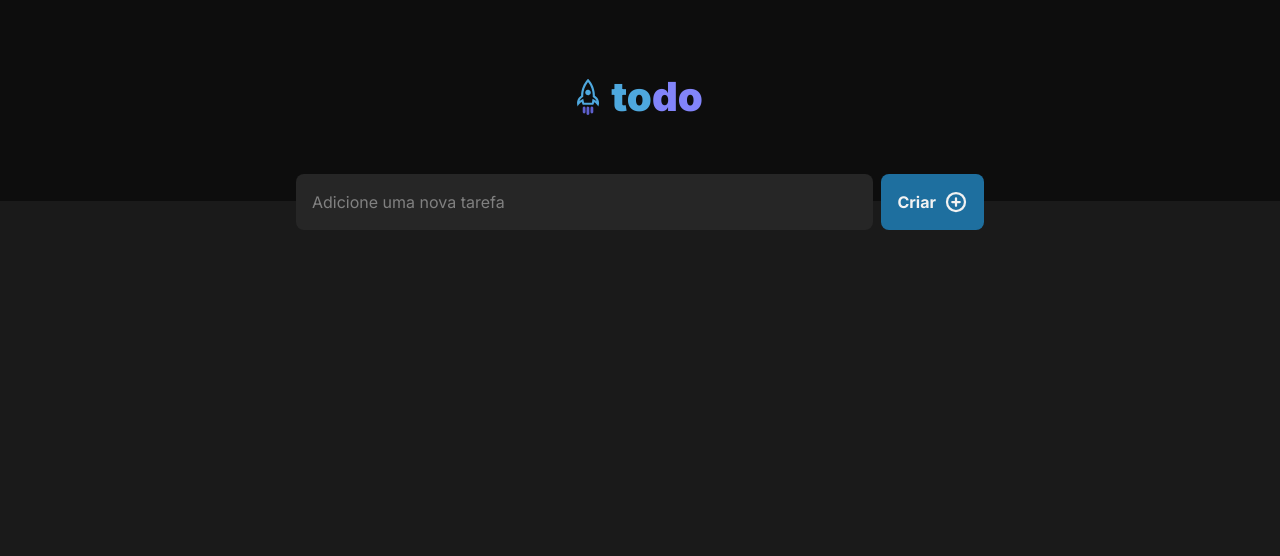
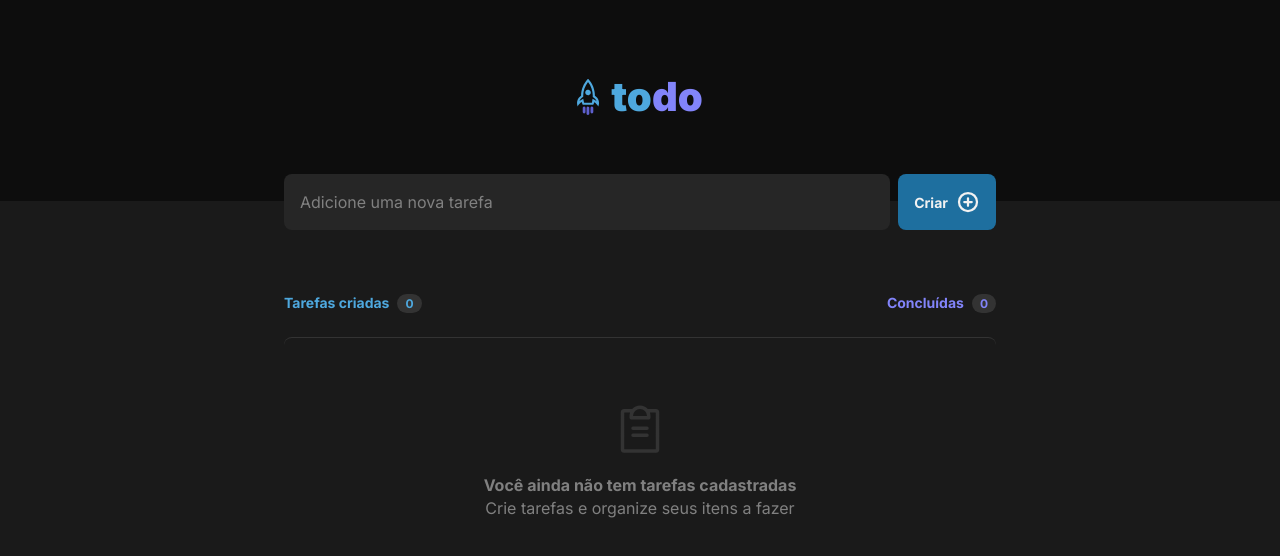
Before and after one commit to yuriqpaiva/todo-list-ignite, a React (Vite) app: page / in a window 1280 px wide. Shown: the top 556 px of the page. Built offline with nearby package versions, Linux system fonts and the light colour scheme.

Commit message:
Add todos feature

```diff
--- /dev/null
+++ b/src/App.module.css
@@ -0,0 +1,5 @@
+.wrapper {
+  max-width: 47.5rem;
+  margin: 0 auto;
+  padding: 0 1.5rem;
+}
--- a/src/App.tsx
+++ b/src/App.tsx
@@ -1,13 +1,15 @@
 import { AddTodo } from './components/AddTodo';
 import { Header } from './components/Header';
+import { Todos } from './components/Todos';
 import './styles/globals.css';
+import styles from './App.module.css';
 
 function App() {
   return (
     <>
       <Header />
-      <main>
-        <AddTodo />
+      <main className={styles.wrapper}>
+        <Todos />
       </main>
     </>
   );
--- a/src/components/AddTodo.module.css
+++ b/src/components/AddTodo.module.css
@@ -1,8 +1,4 @@
 .addTodo {
-  max-width: 46rem;
-  padding: 0 1.5rem;
-  margin: 0 auto;
-
   margin-top: -1.68rem;
 
   display: flex;
@@ -29,6 +25,7 @@
   background: var(--blue-dark);
   border-radius: 8px;
   color: var(--gray-100);
+  font-size: 0.875rem;
   font-weight: 700;
   border: none;
 
@@ -39,6 +36,10 @@
   gap: 0.5rem;
 }
 
-.addTodo button:hover {
+.addTodo button:not(:disabled):hover {
   background: var(--blue);
 }
+
+.addTodo button:disabled {
+  cursor: not-allowed;
+}
--- a/src/components/AddTodo.tsx
+++ b/src/components/AddTodo.tsx
@@ -1,17 +1,38 @@
 import { PlusCircle } from '@phosphor-icons/react';
 import styles from './AddTodo.module.css';
+import { ChangeEvent, useState } from 'react';
 
-export function AddTodo() {
+interface Props {
+  onTaskSubmit: (task: string) => void;
+}
+
+export function AddTodo({ onTaskSubmit }: Props) {
+  const [task, setTask] = useState('');
+
+  const isButtonDisabled = task.length === 0;
+
+  function handleTaskChange(event: ChangeEvent<HTMLInputElement>) {
+    setTask(event.target.value);
+  }
+
+  function handleTaskSubmit(event: ChangeEvent<HTMLFormElement>) {
+    event.preventDefault();
+    onTaskSubmit(task);
+    setTask('');
+  }
+
   return (
-    <div className={styles.addTodo}>
+    <form className={styles.addTodo} onSubmit={handleTaskSubmit}>
       <input
         type="text"
         placeholder="Adicione uma nova tarefa"
         className="todo-input"
+        value={task}
+        onChange={handleTaskChange}
       />
-      <button>
+      <button type="submit" disabled={isButtonDisabled}>
         Criar <PlusCircle size={24} weight="bold" />
       </button>
-    </div>
+    </form>
   );
 }
--- /dev/null
+++ b/src/components/EmptyTodos.module.css
@@ -0,0 +1,22 @@
+.emptyTodos {
+  display: flex;
+  flex-direction: column;
+  align-items: center;
+  padding: 4rem 1.5rem;
+}
+
+.emptyTodos svg {
+  color: var(--gray-400);
+  margin-bottom: 1rem;
+}
+
+.emptyTodos > p {
+  text-align: center;
+  color: var(--gray-300);
+  line-height: 1.4;
+}
+
+.emptyTodos > p strong {
+  font-weight: bold;
+  display: block;
+}
--- /dev/null
+++ b/src/components/EmptyTodos.tsx
@@ -0,0 +1,14 @@
+import { ClipboardText } from '@phosphor-icons/react';
+import styles from './EmptyTodos.module.css';
+
+export function EmptyTodos() {
+  return (
+    <li className={styles.emptyTodos}>
+      <ClipboardText size={56} />
+      <p>
+        <strong>Você ainda não tem tarefas cadastradas</strong> Crie tarefas e
+        organize seus itens a fazer
+      </p>
+    </li>
+  );
+}
--- /dev/null
+++ b/src/components/TodoCard.module.css
@@ -0,0 +1,65 @@
+.todoCard {
+  padding: 1rem;
+  background: var(--gray-500);
+
+  display: flex;
+  align-items: flex-start;
+  justify-content: space-between;
+  gap: 0.75rem;
+
+  width: 100%;
+
+  border-radius: 8px;
+}
+
+.todoCard + .todoCard {
+  margin-top: 0.75rem;
+}
+
+.todoCard div:first-child {
+  display: flex;
+  align-items: center;
+  gap: 0.75rem;
+}
+
+.todoCard p {
+  color: var(--gray-100);
+}
+
+.todoCard p.checked {
+  text-decoration: line-through;
+  color: var(--gray-300);
+}
+
+.todoCard button {
+  background: transparent;
+  border: none;
+  cursor: pointer;
+  line-height: 0;
+}
+
+.circleIcon {
+  color: var(--blue);
+}
+
+.checkedIcon {
+  position: relative;
+  color: var(--purple-dark);
+}
+
+.checkedIcon:hover {
+  color: var(--purple);
+}
+
+.trashIcon {
+  color: var(--gray-300);
+  padding: 5px;
+  border-radius: 4px;
+  height: calc(24px + 10px);
+  width: calc(24px + 10px);
+}
+
+.trashIcon:hover {
+  color: var(--danger);
+  background: var(--gray-400);
+}
--- /dev/null
+++ b/src/components/TodoCard.tsx
@@ -0,0 +1,50 @@
+import { CheckCircle, Circle, Trash } from '@phosphor-icons/react';
+import styles from './TodoCard.module.css';
+
+interface Props {
+  id: number;
+  isChecked?: boolean;
+  task: string;
+  onCheckTodo: (todoId: number) => void;
+  onDeleteTodo: (todoId: number) => void;
+}
+
+export function TodoCard({
+  isChecked = false,
+  id,
+  task,
+  onCheckTodo,
+  onDeleteTodo,
+}: Props) {
+  const checkedParagraphStyles = isChecked ? styles.checked : '';
+
+  function handleCheckTodo() {
+    onCheckTodo(id);
+  }
+
+  function handleDeleteTodo() {
+    onDeleteTodo(id);
+  }
+
+  return (
+    <li className={styles.todoCard}>
+      <div>
+        <button onClick={handleCheckTodo}>
+          {isChecked ? (
+            <CheckCircle
+              size={24}
+              className={styles.checkedIcon}
+              weight="fill"
+            />
+          ) : (
+            <Circle size={24} className={styles.circleIcon} />
+          )}
+        </button>
+        <p className={checkedParagraphStyles}>{task}</p>
+      </div>
+      <button onClick={handleDeleteTodo}>
+        <Trash size={24} className={styles.trashIcon} />
+      </button>
+    </li>
+  );
+}
--- /dev/null
+++ b/src/components/Todos.module.css
@@ -0,0 +1,44 @@
+.todos {
+  margin-top: 4rem;
+}
+
+.todos > header {
+  display: flex;
+  justify-content: space-between;
+  margin-bottom: 1.5rem;
+}
+
+.todos header > div {
+  font-weight: 700;
+  font-size: 0.875rem;
+}
+
+.todos header > div .counter {
+  display: inline-block;
+  margin-left: 0.5rem;
+
+  background: var(--gray-400);
+  font-size: 0.75rem;
+  padding: 0.125rem 0.5rem;
+  border-radius: 999px;
+}
+
+.todos header div:first-child {
+  color: var(--blue);
+}
+
+.todos header div:nth-child(2) {
+  color: var(--purple);
+}
+
+.content {
+  margin-top: 1.5rem;
+  border-top: 1px solid #333333;
+  border-radius: 8px;
+
+
+  display: flex;
+  flex-direction: column;
+  align-items: center;
+  justify-content: center;
+}
--- /dev/null
+++ b/src/components/Todos.tsx
@@ -0,0 +1,77 @@
+import styles from './Todos.module.css';
+import { TodoCard } from './TodoCard';
+import { AddTodo } from './AddTodo';
+import { useState } from 'react';
+import { EmptyTodos } from './EmptyTodos';
+
+interface TodoData {
+  id: number;
+  task: string;
+  isChecked: boolean;
+}
+
+export function Todos() {
+  const [todos, setTodos] = useState<TodoData[]>([]);
+
+  function handleAddTodo(task: string) {
+    const newTodo = {
+      id: Date.now(),
+      task,
+      isChecked: false,
+    };
+
+    setTodos([...todos, newTodo]);
+  }
+
+  function handleCheckTodo(todoId: number) {
+    const newTodos = todos.map((todo) => {
+      if (todo.id === todoId) {
+        todo.isChecked = !todo.isChecked;
+      }
+
+      return todo;
+    });
+
+    setTodos(newTodos);
+  }
+
+  function handleDeleteTodo(todoId: number) {
+    const newTodos = todos.filter((todo) => todo.id !== todoId);
+
+    setTodos(newTodos);
+  }
+
+  return (
+    <>
+      <AddTodo onTaskSubmit={handleAddTodo} />
+      <article className={styles.todos}>
+        <header>
+          <div>
+            Tarefas criadas
+            <span className={styles.counter}>0</span>
+          </div>
+          <div>
+            Concluídas
+            <span className={styles.counter}>0</span>
+          </div>
+        </header>
+        <ul className={styles.content}>
+          {todos.length > 0 ? (
+            todos.map((todo) => (
+              <TodoCard
+                key={todo.id}
+                id={todo.id}
+                isChecked={todo.isChecked}
+                task={todo.task}
+                onCheckTodo={handleCheckTodo}
+                onDeleteTodo={handleDeleteTodo}
+              />
+            ))
+          ) : (
+            <EmptyTodos />
+          )}
+        </ul>
+      </article>
+    </>
+  );
+}
```
